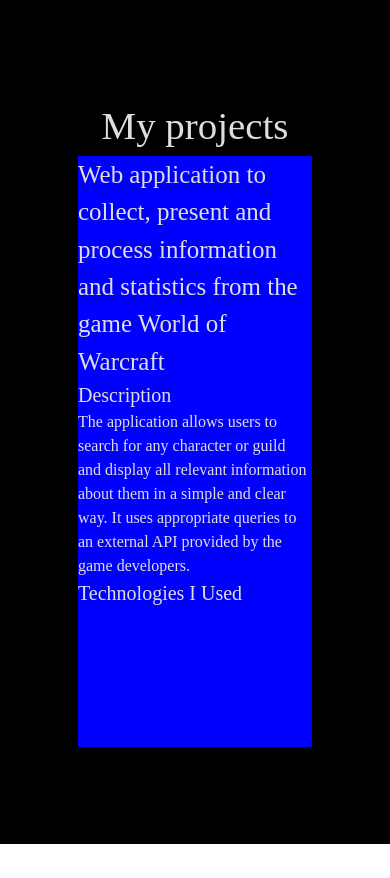
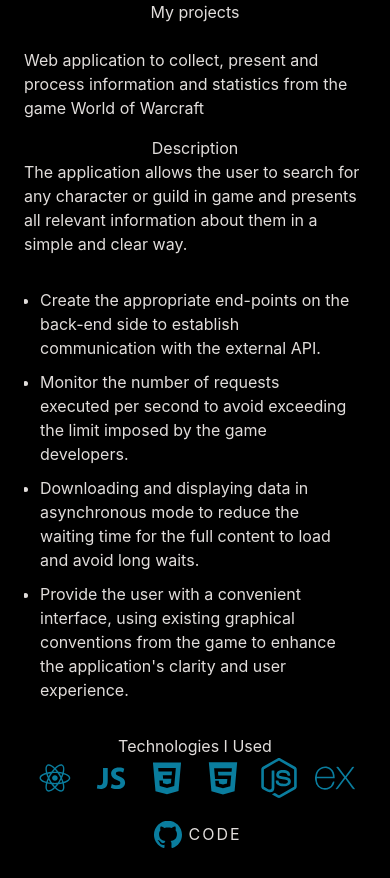
Before and after one commit to AoiTechDev/portffolio, a Next.js app: page /Projects in a window 390 px wide. Before the commit the page ends 844 px from the top, so only its background shows below. Built offline with nearby package versions, Linux system fonts and the light colour scheme.

Commit message:
fix animation bug in skills section, style projects

```diff
--- a/components/projects/projectsCards/ProjectInfo.js
+++ b/components/projects/projectsCards/ProjectInfo.js
@@ -1,132 +1,50 @@
 import React from "react";
-import "animate.css";
-import CloseMenu from "@components/menu/CloseMenu";
-import { GithubIcon, CustomIcon } from "@components/images/icons/Icons";
-import { useInView } from "react-intersection-observer";
-import Line from "@components/visual_components/line/Line";
-import { diploma_work } from "@components/projects/projects_data/data";
-import { Swiper, SwiperSlide } from "swiper/react";
-import "swiper/css";
-import "swiper/css/hash-navigation";
-import { Navigation } from "swiper/modules";
-import "@styles/skills.sass";
-import { Link } from '@chakra-ui/react'
-import SlideArrow from "@components/visual_components/arrows/SlideArrow";
+import { project_data } from "@components/projects/projects_data/data";
+import { DiGithubBadge } from "react-icons/di";
+import { Link } from "@chakra-ui/react";
 
-import ProjectContent from "./project_content/ProjectContent";
-const ProjectInfo = ({ projectInfoHandler, projectData, cardId }) => {
-  const { ref, inView, entry } = useInView({
-    /* Optional options */
-    root: null,
-    rootMargin: "0px",
-    threshold: 1.0,
-    triggerOnce: true,
-  });
+const ProjectInfo = ({ projectID }) => {
+  return (
+    <div className="project-container">
+      {project_data.map((project) => {
+        return (
+          project.id === projectID && (
+            <>
+              <h4>{project.title}</h4>
+              <div className="project-description">
+                <h5>Description</h5>
+                <p>{project.description}</p>
+              </div>
 
-  return (
-    <div className="side-menu animate__animated animate__fadeInLeft">
-      <CloseMenu
-        onClick={projectInfoHandler}
-        style={{
-          background: "#E1DDDB",
-        }}
-      />
+              <ul className="project-spec">
+                {project?.spec?.map((spec, index) => (
+                  <li key={index}>
+                    <p>{spec}</p>
+                  </li>
+                ))}
+              </ul>
 
-      {projectData.map(
-        (project) =>
-          project.id === cardId && (
-            <h3 className={inView && "scroll-down"} ref={ref}>
-              {project.title}
-            </h3>
-          )
-      )}
-      <Line />
-      <Swiper
-        spaceBetween={50}
-        slidesPerView={1}
-        className="project-info-swiper"
-        rows={1}
-        fill={"row"}
-        modules={[Navigation]}
-        navigation={{
-          prevEl: ".swiper-button-prev",
-          nextEl: ".swiper-button-next",
-        }}
-      >
-        <SwiperSlide className="project-slide">
-          <ProjectContent
-            projectData={projectData}
-            cardId={cardId}
-            title="Description"
-            content="description"
-            delay={0.75}
-          />
-          <SlideArrow />
-        </SwiperSlide>
-        <SwiperSlide className="project-slide">
-          <ProjectContent
-            projectData={projectData}
-            cardId={cardId}
-            title="What I did"
-            content="spec"
-            delay={0}
-          />
-        </SwiperSlide>
-      </Swiper>
-
-      <Line />
-
-      <div className="side-technologies">
-        <h4
-          className={inView && "scroll-down"}
-          ref={ref}
-          style={{
-            animationDelay: "1.5s",
-          }}
-        >
-          Technologies
-        </h4>
-        <div className="side-icons-wrapper">
-          {projectData.map(
-            (project) =>
-              project.id === cardId &&
-              project.tech.map((tech, index) => {
-                let del = (3 + index) / 2;
-                return (
-                  <CustomIcon
-                    key={index}
-                    src={tech}
-                    className={inView ? "icon scroll-left" : "icon"}
-                    ref={ref}
-                    delay={del + "s"}
-                  />
-                );
-              })
-          )}
+              <div className="project-tech-stack">
+                <h5>Technologies I Used</h5>
+                <div className="tech-container">
+                  {project.tech.map((tech) => tech)}
                 </div>
               </div>
-      <div className="github-link">
-        <GithubIcon
-          className={inView ? "icon scroll-left" : "icon"}
-          ref={ref}
-          animationDelay={"4s"}
-        />
-        {projectData.map((project) => project.id === cardId && (
+              <div className="project-link">
+                <DiGithubBadge className="tech-icon github-icon" />
                 <Link
                   href={project.github}
-            className={inView ? "icon scroll-right" : "icon"}
-            ref={ref}
-            style={{
-              animationDelay: "4s",
-            }}
-            data-text="Github"
                   target="_blank"
                   _hover={{ textDecoration: "none" }}
+
                 >
-            Github
+                  <p data-text='Code'>Code</p>
                 </Link>
-        ))}
               </div>
+            </>
+          )
+        );
+      })}
     </div>
   );
 };
--- a/components/projects/projects_data/data.js
+++ b/components/projects/projects_data/data.js
@@ -8,8 +8,15 @@
 import next_icon from "@assets/icons/learning/next-icon.png";
 import ts_icon from "@assets/icons/learning/ts-icon.png";
 import redux_icon from "@assets/icons/learning/redux-icon.png";
-
-
+import { SiExpress, SiNodedotjs } from "react-icons/si";
+import {
+  DiReact,
+  DiHtml5,
+  DiCss3,
+  DiJavascript1,
+  DiSass,
+} from "react-icons/di";
+import { TbBrandNextjs } from "react-icons/tb";
 export const project_data = [
   {
     id: "diploma",
@@ -17,16 +24,27 @@
     title:
       "Web application to collect, present and process information and statistics from the game World of Warcraft",
     description:
-      "The application allows users to search for any character or guild and display all relevant information about them in a simple and clear way. \
-      It uses appropriate queries to an external API provided by the game developers.",
-    // spec: "Using the ExpressJs framework, I created customized endpoints to retrieve data from an external application programming interface (API).\
-    //  In response to the limitations on the number of queries per second imposed by the game's developers, I implemented a suitable control\
-    //   mechanism to adhere to these guidelines. Using asynchronicity, I split the code in a way that allows independent\
-    //    loading of data for each section, reducing the time the user has to wait for the full pool of information to be retrieved.",
-    spec: "I used ExpressJs to create custom endpoints to get data from an API. To adhere to rate limits, I implemented controls\
-     on queries per second. With asynchronous code, I split data loading by section to reduce wait times.",
+      "The application allows the user to search for any character or guild in game\
+    and presents all relevant information about them in a simple and clear way.",
+    spec: [
+      "Create the appropriate end-points on the back-end side to establish communication with the external\
+    API.",
+      "Monitor the number of requests executed per second to avoid exceeding the limit imposed by the game\
+    developers.",
+      "Downloading and displaying data in asynchronous mode to reduce the waiting time for the full content\
+    to load and avoid long waits.",
+      "Provide the user with a convenient interface, using existing graphical conventions from the game to\
+    enhance the application's clarity and user experience.",
+    ],
     github: "https://github.com/BorPawel/praca-inz",
-    tech: [react_icon, js_icon, css_icon, html_icon, node_icon],
+    tech: [
+      <DiReact className="tech-icon" />,
+      <DiJavascript1 className="tech-icon" />,
+      <DiCss3 className="tech-icon" />,
+      <DiHtml5 className="tech-icon" />,
+      <SiNodedotjs className="tech-icon" />,
+      <SiExpress className="tech-icon" />,
+    ],
   },
   {
     id: "portfolio",
@@ -35,9 +53,14 @@
     description:
       "This website is a reflection of my identity and my abilities. Here I try to present myself authentically and to reflect both my \
        programming skills and my sense of aesthetics. My goal in creating this website was to highlight the passion and dedication I put into every detail.",
-    spec: "I created a unique user interface, relying on my own sense of aesthetics and creativity. I guaranteed optimal\
-     responsiveness of the site, ensuring that it works on a variety of devices.",
+
     github: "https://github.com/BorPawel/portffolio",
-    tech: [next_icon, js_icon, sass_icon, css_icon, html_icon],
+    tech: [
+      <TbBrandNextjs className="tech-icon" />,
+      <DiJavascript1 className="tech-icon" />,
+      <DiSass className="tech-icon" />,
+      <DiCss3 className="tech-icon" />,
+      <DiHtml5 className="tech-icon" />,
+    ],
   },
 ];
--- a/src/pages/LandPage.jsx
+++ b/src/pages/LandPage.jsx
@@ -29,7 +29,7 @@
         <Image src={frontImg} className={isVisible ? "fade-in-img front-img" : 'fade-out-img front-img' } />
 
       </div>
-      {/* <CustomIcon src={react_icon} className="front-icon"/> */}
+
     </section>
   );
 };
--- a/src/pages/Projects.jsx
+++ b/src/pages/Projects.jsx
@@ -32,35 +32,13 @@
           }}
           modules={[Navigation]}
         >
-          {project_data.map((project, index) => (
-            <SwiperSlide key={index}>
-              <div className="project-container">
-                <h4>{project.title}</h4>
-                <div className="project-description">
-                  <h5>Description</h5>
-                  <p>{project.description}</p>
-                </div>
-                <div className="project-tech-stack">
-                  <h5>Technologies I Used</h5>
-                  <div className="tech-container">
-
-                  </div>
-
-                </div>
-              </div>
-            </SwiperSlide>
-          ))}
-          {/* <SwiperSlide>
-            {" "}
-            <div className="swiper-button-next">
-              <div className="swiper-arrow s-a-next"></div>
-            </div>
+          <SwiperSlide>
+            <ProjectInfo projectID="diploma" />
           </SwiperSlide>
           <SwiperSlide>
-            <div className="swiper-button-prev">
-              <div className="swiper-arrow s-a-prev"></div>
-            </div>
-          </SwiperSlide> */}
+            <ProjectInfo projectID="portfolio" />
+          </SwiperSlide>
+
         </Swiper>
       </div>
     </section>
--- a/styles/projects.sass
+++ b/styles/projects.sass
@@ -1,13 +1,67 @@
 @import 'variables'
 @import 'mixin'
 #projects
-    height: 100vh
+    min-height: 100vh
     color: #{$grey}
     background: black
     @include flexbox(center,center)
     flex-direction: column
 
     .projects-content
-        width: 60%
-        min-height: 70%
-        background: blue
+        width: min(65rem, 100%)
+
+        padding: 1.5rem
+
+    .project-container
+        @include flexbox(center, space-evenly)
+        flex-direction: column
+        gap: 1rem
+        .project-description
+            @include flexbox(center,center)
+            flex-direction: column
+        .project-spec
+            @include flexbox(start,center)
+            flex-direction: column
+            padding: 1rem
+            gap: 10px
+        .project-tech-stack
+            @include flexbox(center,center)
+            flex-direction: column
+
+            .tech-container
+                @include flexbox(center,center)
+                gap: 1rem
+                flex-wrap: wrap
+        .project-link
+            @include flexbox(center,center)
+            .github-icon
+                transition: 1s
+
+            &:hover .github-icon
+                transform: translate3d(220%,0,0)
+            &:hover p::before
+                width: 100%
+                filter: drop-shadow(0 0 10px var(--clr))
+            p
+                position: relative
+                overflow: hidden
+                text-transform: uppercase
+                letter-spacing: 2px
+                &::before
+                    content: attr(data-text)
+                    position: absolute
+                    width: 0
+                    overflow: hidden
+                    color: #{$blue}
+                    -webkit-text-stroke: 1px #{$blue}
+                    transition: 0.75s
+
+    .tech-icon
+        width: 3rem
+        height: 3rem
+        color: #0A7D9E
+
+    @media screen and (max-width: 600px)
+        .tech-icon
+            width: 2.5rem
+            height: 2.5rem
```
Also changed, not shown: app/page.jsx (+4 -4 lines), components/skills/SkillsComponent.jsx (+6 -6 lines). Lines whose indentation alone changed are shown as unchanged.
